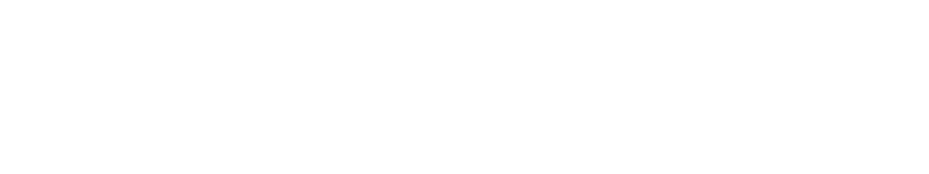
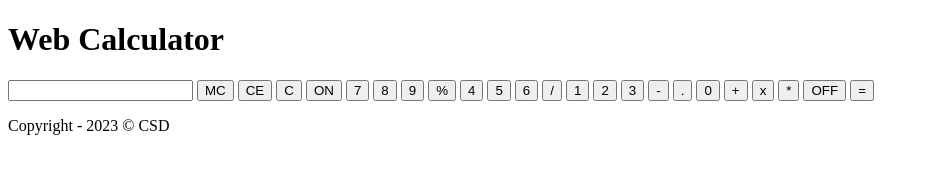
Before and after one commit to teddy-wests1de/webcalc, a plain HTML site: page index.html in a window 1280 px wide. Shown: the whole page, without its empty margins (0-929 px from the left). Drawn offline with Linux system fonts and the light colour scheme.

Commit message:
HTML Markup

```diff
--- a/index.html
+++ b/index.html
@@ -9,13 +9,37 @@
 </head>
 <body>
     <header class="header-box">
-
+        <h1>Web Calculator</h1>
     </header>
     <main class="grid-parent">
+        <input type="text" id="answer-box" class="answer-box">
+        <button class="calcButtons">MC</button>
+        <button class="calcButtons">CE</button>
+        <button class="calcButtons">C</button>
+        <button class="calcButtons">ON</button>
+        <button class="calcButtons">7</button>
+        <button class="calcButtons">8</button>
+        <button class="calcButtons">9</button>
+        <button class="calcButtons">%</button>
+        <button class="calcButtons">4</button>
+        <button class="calcButtons">5</button>
+        <button class="calcButtons">6</button>
+        <button class="calcButtons">/</button>
+        <button class="calcButtons">1</button>
+        <button class="calcButtons">2</button>
+        <button class="calcButtons">3</button>
+        <button class="calcButtons">-</button>
+        <button class="calcButtons">.</button>
+        <button class="calcButtons">0</button>
+        <button class="calcButtons">+</button>
+        <button class="calcButtons">x</button>
+        <button class="calcButtons">*</button>
+        <button class="calcButtons">OFF</button>
+        <button class="calcButtons">=</button>
 
     </main>
-    <footer class="header-box">
-
+    <footer class="footer-box">
+        <p>Copyright - 2023 &copy; CSD</p>
     </footer>
 </body>
 </html>
--- a/styles.css
+++ b/styles.css
@@ -6,5 +6,4 @@ Version 1.0 */
 
 * {
     box-sizing: border-box;
-
 }
```
